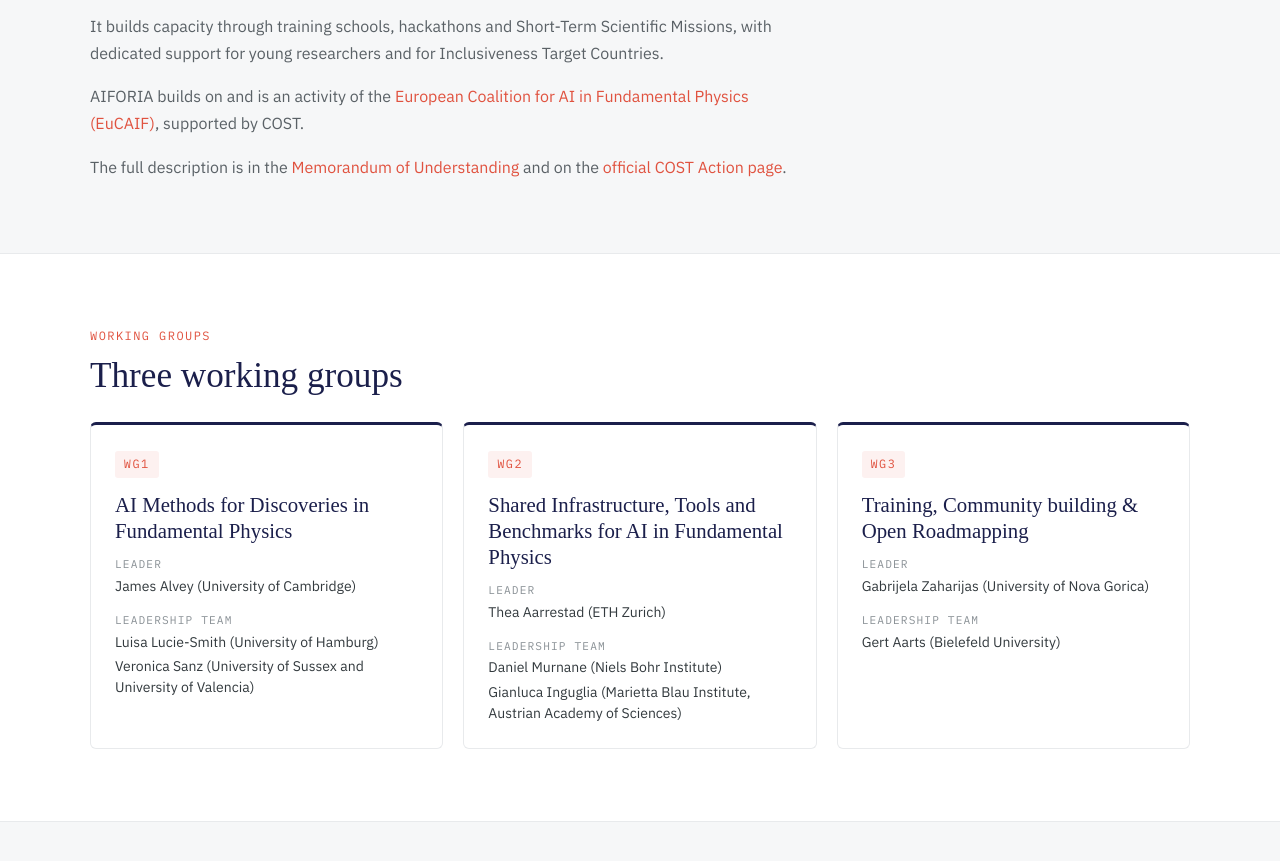
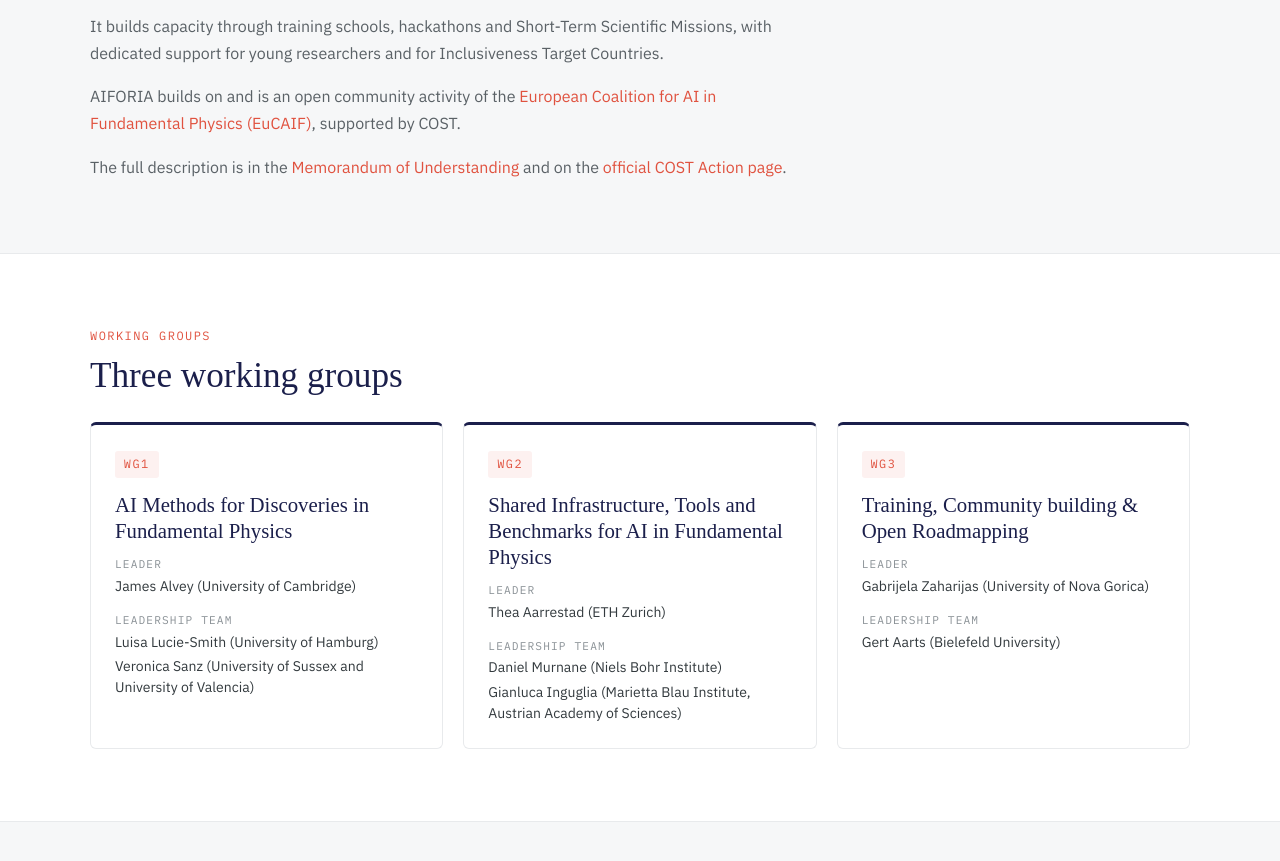
Before and after one commit to EuCAIF/aiforia.eucaif.org, an Astro site: page / in a window 1280 px wide. Shown: the part 892-1753 px from the top of the page. Built offline with nearby package versions, Linux system fonts and the light colour scheme; Astro itself is replaced by a stand-in of ours; a web font is replaced by a local one.

Commit message:
About: AIFORIA is an open community activity of EuCAIF
Co-Authored-By: Claude Fable 5.2 <noreply@anthropic.com>

```diff
--- a/src/pages/index.astro
+++ b/src/pages/index.astro
@@ -93,7 +93,7 @@ const person = (p: { name: string; affiliation: string }) => `${p.name} (${p.aff
         dedicated support for young researchers and for Inclusiveness Target Countries.
       </p>
       <p>
-        AIFORIA builds on and is an activity of the
+        AIFORIA builds on and is an open community activity of the
         <a href="https://eucaif.org/">European Coalition for AI in Fundamental Physics (EuCAIF)</a>,
         supported by COST.
       </p>
```
